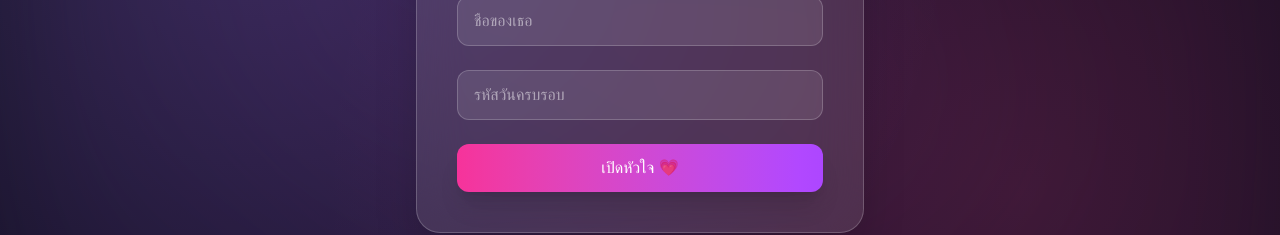
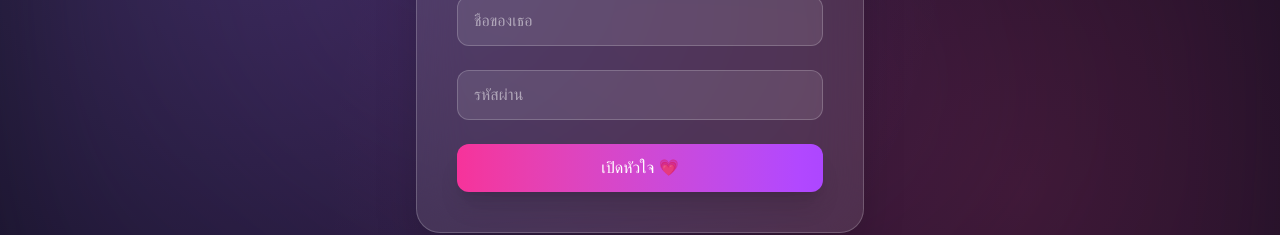
Before and after one commit to BoatGT-9/Happy-Valentine, a Next.js app: page / in a window 1280 px wide. Shown: the part 366-601 px from the top of the page. Built offline with nearby package versions, Linux system fonts and the light colour scheme; a web font is replaced by a local one.

Commit message:
Update page.tsx

```diff
--- a/app/page.tsx
+++ b/app/page.tsx
@@ -288,7 +288,7 @@ export default function Page() {
           <input
             type="password"
             className="w-full bg-white/10 border border-white/20 rounded-xl px-4 py-3"
-            placeholder="รหัสวันครบรอบ"
+            placeholder="รหัสผ่าน"
             value={password}
             onChange={(e) => setPassword(e.target.value)}
           />
```
